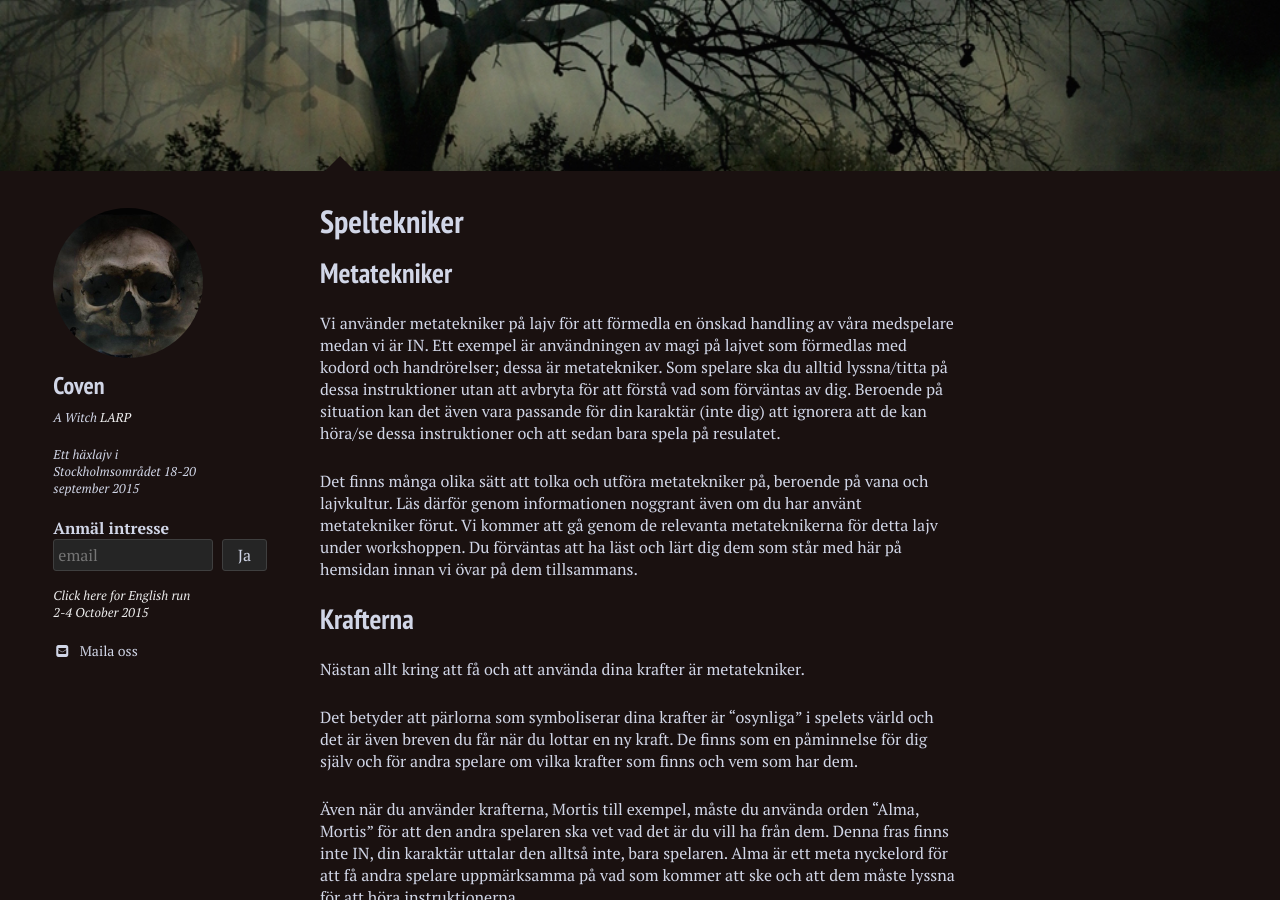
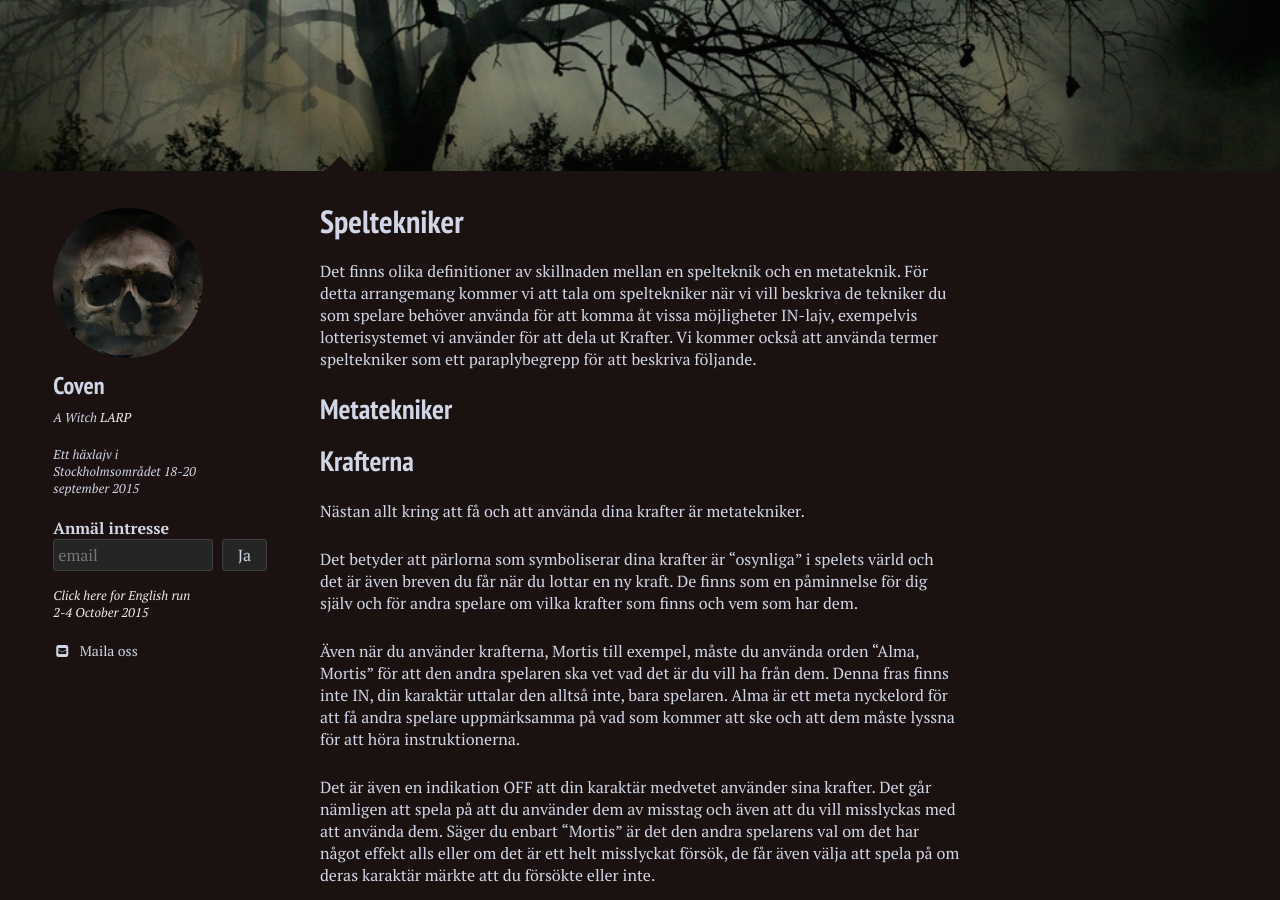
Before and after one commit to stanislavb/www.coven.nu, a Jekyll site: the page built from metateknik/index.md, in a window 1280 px wide and 900 px high, scrolled down 319 px. Built offline with Jekyll 4.4.1, drawn with Linux system fonts in a browser that asks for light colours; nearby versions of some CDN libraries.

Commit message:
Update index.md

```diff
--- a/metateknik/index.md
+++ b/metateknik/index.md
@@ -17,11 +17,11 @@ image:
 </div>
 </section><!-- /#table-of-contents -->
 
+Det finns olika definitioner av skillnaden mellan en spelteknik och en metateknik. För detta arrangemang kommer vi att tala om speltekniker när vi vill beskriva de tekniker du som spelare behöver använda för att komma åt vissa möjligheter IN-lajv, exempelvis lotterisystemet vi använder för att dela ut Krafter. Vi kommer också att använda termer speltekniker som ett paraplybegrepp för att beskriva följande.
+
 ## Metatekniker
 
-Vi använder metatekniker på lajv för att förmedla en önskad handling av våra medspelare medan vi är IN. Ett exempel är användningen av magi på lajvet som förmedlas med kodord och handrörelser; dessa är metatekniker. Som spelare ska du alltid lyssna/titta på dessa instruktioner utan att avbryta för att förstå vad som förväntas av dig. Beroende på situation kan det även vara passande för din karaktär (inte dig) att ignorera att de kan höra/se dessa instruktioner och att sedan bara spela på resulatet.
 
-Det finns många olika sätt att tolka och utföra metatekniker på, beroende på vana och lajvkultur. Läs därför genom informationen noggrant även om du har använt metatekniker förut. Vi kommer att gå genom de relevanta metateknikerna för detta lajv under workshoppen. Du förväntas att ha läst och lärt dig dem som står med här på hemsidan innan vi övar på dem tillsammans.
 
 ## Krafterna
 
```
